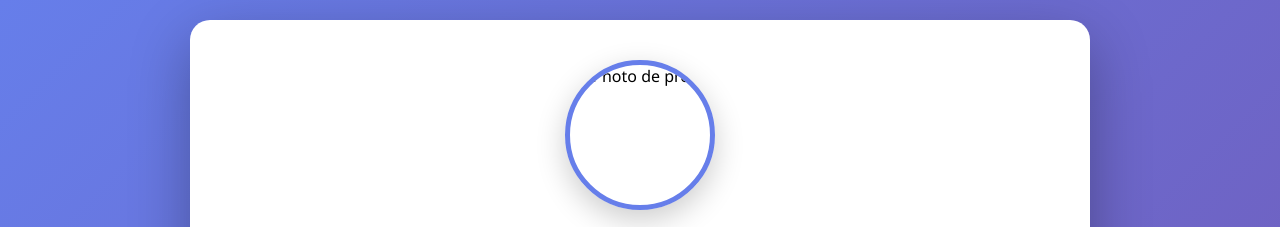
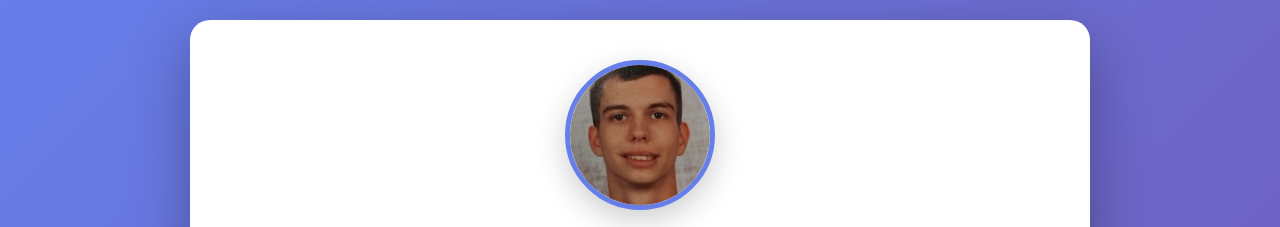
Before and after one commit to jrm-cell/portefolio-jeremy, a plain HTML site: page index.html in a window 1280 px wide. Shown: the top 227 px of the page. Drawn offline with Linux system fonts and the light colour scheme.

Commit message:
Update index.html

```diff
--- a/index.html
+++ b/index.html
@@ -9,7 +9,7 @@
 <body class="accueil">
     <div class="container">
         <div class="profile-section">
-            <img src="images/photo-profile.jpg" alt="Photo de profil" class="profile-photo">
+            <img src="photo-profile.jpg" alt="Photo de profil" class="profile-photo">
             <h1>Belerge Jérémy</h1>
             <p class="subtitle">Etudiant en BTS SIO (Services Informatiques aux Organisations)</p>
             <a href="CV bts-ajour.pdf" download class="cv-download">Télécharger mon CV</a>
```
